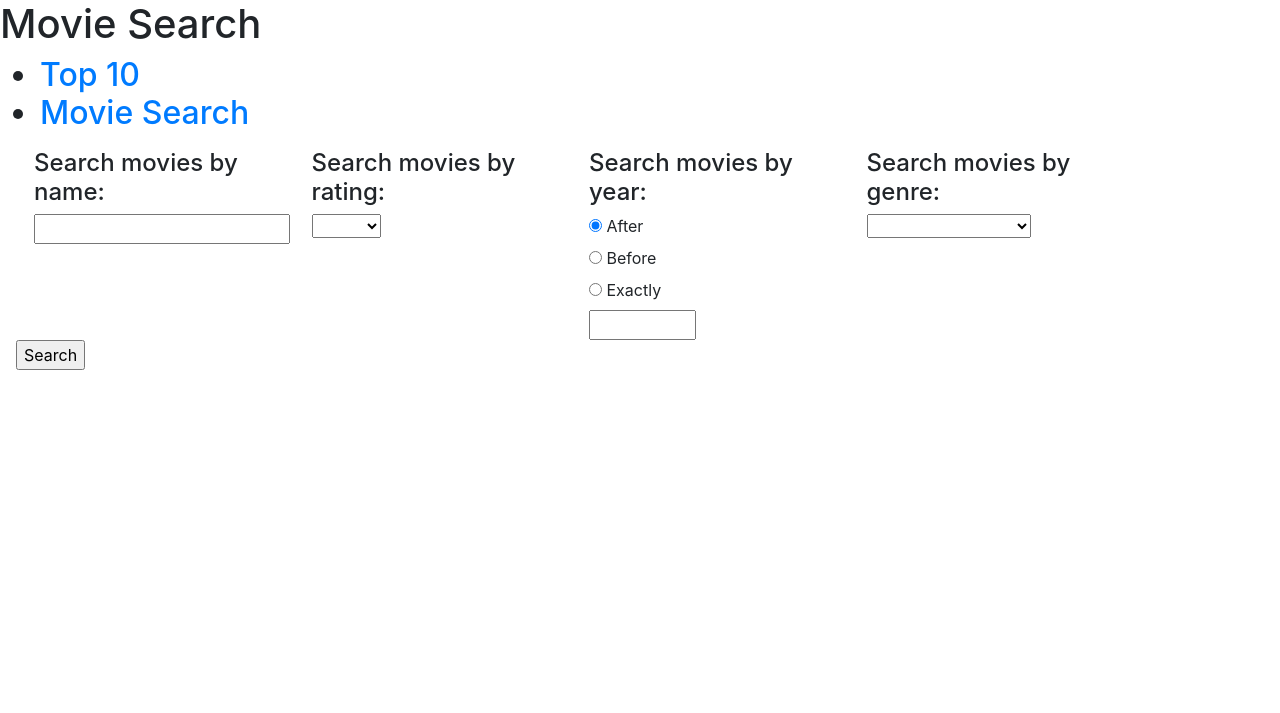
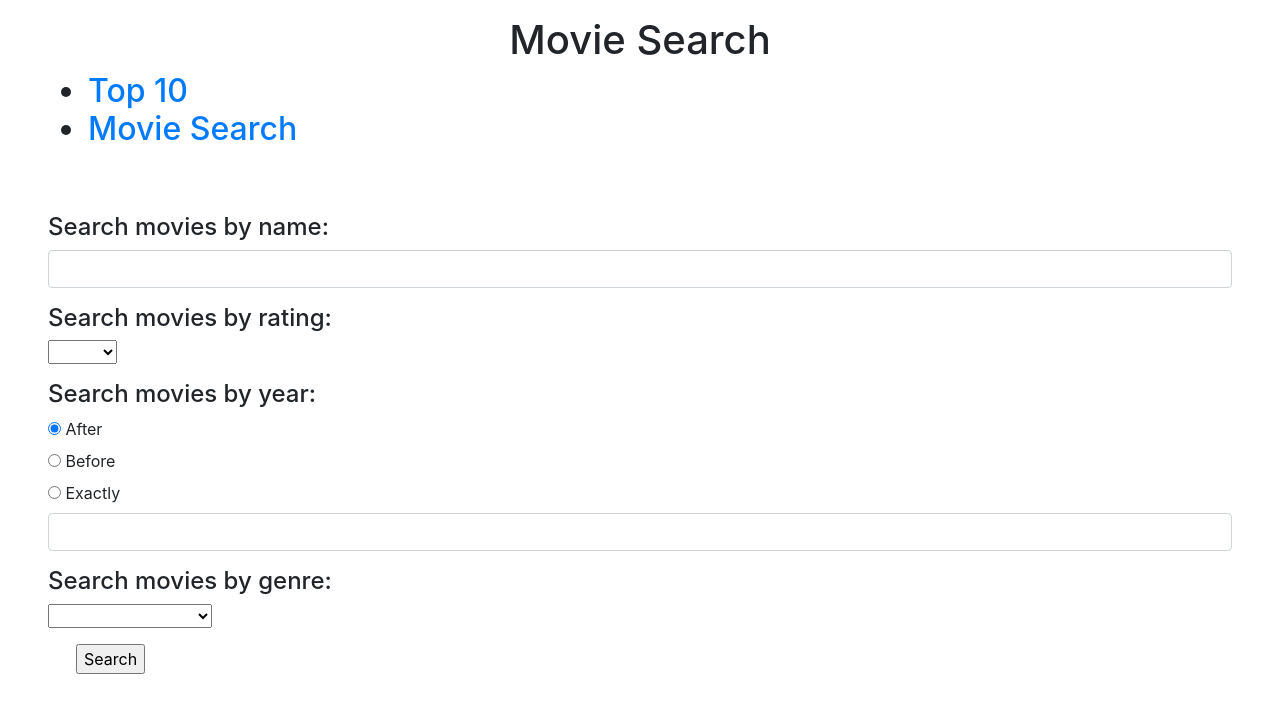
Before and after one commit to NickoBrown/Movie-Project, a PHP site: page / in a window 1280 px wide. Shown: the top 713 px of the page. Run offline with PHP 8.4, Linux system fonts and the light colour scheme; data comes from the database, SQL or seed files in the repository; data that the repository does not hold is empty.

Commit message:
Update index to new style

```diff
--- a/source/index.php
+++ b/source/index.php
@@ -16,13 +16,12 @@ Activity 3
 
 
 <body>
+    <header>
+        <div class="text-center pt-3">
+            <h1>Movie Search</h1>
+        </div>
 
-
-
-
-<header>
-        <h1>Movie Search</h1>
-    <nav class="collapse d-lg-block sidebar collapse bg-white">
+        <nav class="d-lg-block sidebar bg-white px-5">
 
             <ul class="c-sidebar-nav">
                 <h2>
@@ -39,18 +38,21 @@ Activity 3
     </header>
 
 
-    <form action="searchscr.php" method="POST">
 
-        <div class="container row mx-1 mt-1">
 
-            <div class="col-sm-3">
+
+
+
+
+    <form action="searchscr.php" class="px-5 pt-5" method="POST">
+        <div class="col-xs-3 form-group">
             <h4>Search movies by name:</h4>
-                <input type="text" name="textsearchterm" id="textsearchterm" />
 
+            <input type="text" name="textsearchterm" id="textsearchterm" class="form-control" />
         </div>
 
 
-            <div class="col-sm-3">
+        <div class="col-xs-3 form-group">
             <h4>Search movies by rating:</h4>
 
             <select name="ratings" id="ratings">
@@ -74,7 +76,7 @@ Activity 3
 
 
 
-            <div class="col-sm-3">
+        <div class="col-xs-3 form-group">
             <h4>Search movies by year:</h4>
             <input type="radio" id="Higher_than" name="greater_less_year" value="Higher_than" checked="checked">
             <label for="Higher_than">After</label><br>
@@ -82,12 +84,12 @@ Activity 3
             <label for="Lower_than">Before</label><br>
             <input type="radio" id="At_year" name="greater_less_year" value="At_year">
             <label for="At_year">Exactly</label><br>
-                <input type="number" max="2001" min="1930" name="yearsearchterm" id="yearsearchterm" />
+            <input type="number" max="2001" min="1930" name="yearsearchterm" id="yearsearchterm" class="form-control" />
 
         </div>
 
 
-            <div class="col-sm-3">
+        <div class="col-xs-3 form-group">
             <h4>Search movies by genre:</h4>
             <select name="genres" id="genres">
                 <option value=""></option>
@@ -107,23 +109,10 @@ Activity 3
                 }
                 ?>
             </select>
-            </div>
 
         </div>
+        <div class="container row mx-1 mt-1 pl-4">
+            <input type="submit" value="Search">
         </div>
-
-        <div class="px-md-3 clearfix">
-
-            <input type="submit" value="Search">
-
-        </div>
-
-
     </form>
-
-
-
-
-
-
 </body>
```
Lines whose indentation alone changed are shown as unchanged.
